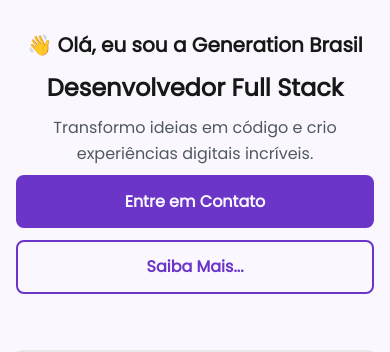
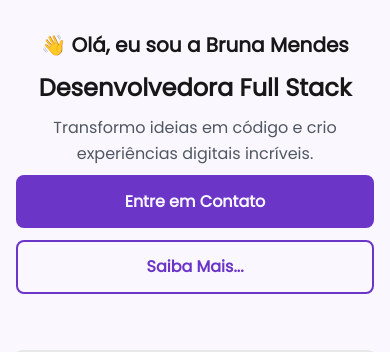
Before and after one commit to bruna-dsmendes/meu-portfolio, a plain HTML site: page index.html in a window 390 px wide. Shown: the part 331-683 px from the top of the page. Drawn offline with nearby package versions, Linux system fonts and the light colour scheme.

Commit message:
CSS e Responsividade

```diff
--- a/index.html
+++ b/index.html
@@ -62,8 +62,8 @@
 			<!-- BOAS VINDAS -->
 			<article class="hero-content">
 
-				<span>👋 Olá, eu sou a Generation Brasil</span>
-				<h1>Desenvolvedor Full Stack</h1>
+				<span>👋 Olá, eu sou a Bruna Mendes</span>
+				<h1>Desenvolvedora Full Stack</h1>
 				<p>Transformo ideias em código e crio experiências digitais incríveis.</p>
 
 				<div class="buttons-container">
```
Also changed, not shown: success.html (+1 -1 lines).
